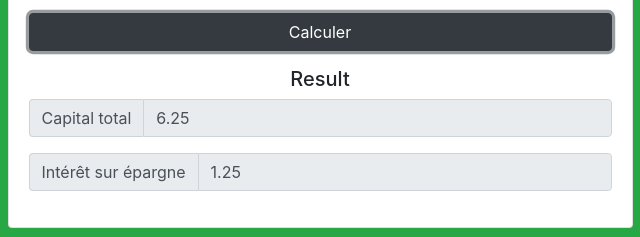
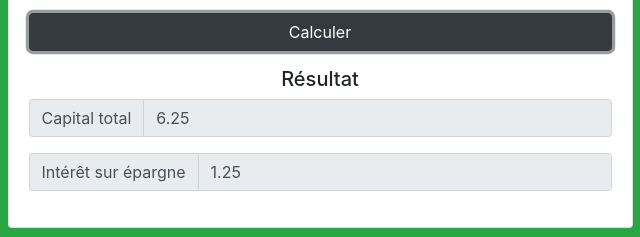
Before and after one commit to cryptososso/calculateur-epargne, a plain HTML site: page index.html in a window 1280 px wide. Both pictures are taken after typing "5", "5", "5" into the empty fields and a click on the input "Calculer". Shown: the part 356-593 px from the top of the page, 320-960 px from the left. Drawn offline with nearby package versions, Linux system fonts and the light colour scheme.

Commit message:
result to résultat

```diff
--- a/index.html
+++ b/index.html
@@ -55,7 +55,7 @@
                       <!--Result-->
 
                       <div id="results">
-                      <h5>Result</h5>
+                      <h5>Résultat</h5>
                        <div class="form-group">
                         <div class="input-group">
                             <span class="input-group-addon">Capital total</span>
```
